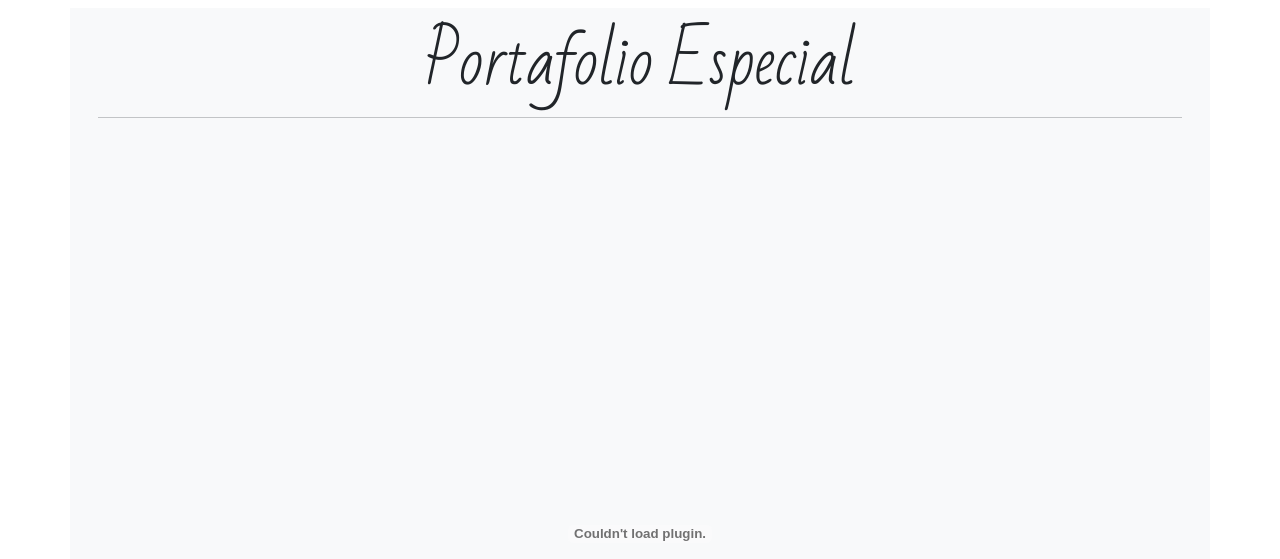
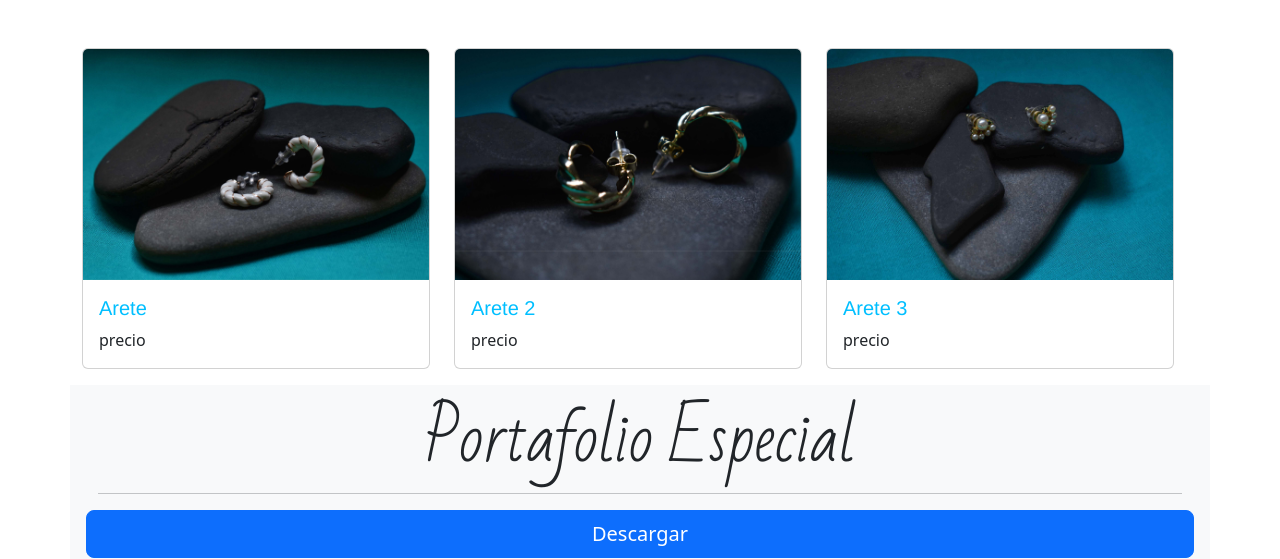
Before and after one commit to daniejl04/tyara, a PHP site: page / in a window 1280 px wide. Shown: the part 209-768 px from the top of the page. Run offline with PHP 8.4, Linux system fonts and the light colour scheme.

Commit message:
intento git 2

```diff
--- /dev/null
+++ b/content/ult-productos.php
@@ -0,0 +1,31 @@
+
+
+<div class="row row-cols-1 row-cols-md-3 g-4 my-3" id="card-prd">
+  <div class="col">
+    <div class="card h-100">
+      <img src="../img/31BA57E7E151259.jpg" class="card-img-top" alt="...">
+      <div class="card-body">
+        <h5 class="card-title">Arete </h5>
+        <p class="card-text">precio</p>
+      </div>
+    </div>
+  </div>
+  <div class="col">
+    <div class="card h-100">
+      <img src="../img/31BA57E7E15125B.jpg" class="card-img-top" alt="...">
+      <div class="card-body">
+        <h5 class="card-title">Arete 2</h5>
+        <p class="card-text">precio</p>
+      </div>
+    </div>
+  </div>
+  <div class="col">
+    <div class="card h-100">
+      <img src="../img/31BA57E7E15125F.jpg" class="card-img-top" alt="...">
+      <div class="card-body">
+        <h5 class="card-title">Arete 3</h5>
+        <p class="card-text">precio</p>
+      </div>
+    </div>
+  </div>
+</div>
--- a/css/style.css
+++ b/css/style.css
@@ -1,9 +1,9 @@
-body{
-    padding: 0;
-    margin: 0;
-}
-
 
 h1 {
     font-family: 'Bad Script', cursive;
 }
+
+h5 {
+    font-family:'Helvetica';
+    color: deepskyblue;
+}
--- a/index.php
+++ b/index.php
@@ -1,20 +1,18 @@
 <?php include("./template/header.php");?>
+
+ <?php include("./content/ult-productos.php");?>
 
 <div class="p-3 bg-light">
     <div class="container ">
         <h1 class="display-3 text-center">Portafolio Especial</h1>
         <hr class="my-3">
         <div class="row">
+                <a class="btn btn-primary btn-lg aling-center" href="archivos/accesorios.pdf" role="button">Descargar</a>
+                <br>
             <div class="grid text-center">
                 <object class="pdfview" type="application/pdf" data="archivos/accesorios.pdf" height="800px" width="100%" ></object>
-                        <!-- <iframe src="archivos/accesorios.pdf" height="800px" width="100%">
-                        </iframe> -->
-                            <!-- <embed src="archivos/accesorios.pdf" type="application/pdf" width="100%" height="800px"  /> -->
-                        </div>
-                        <a class="btn btn-primary btn-lg aling-center" href="archivos/accesorios.pdf" role="button">Descargar</a>
             </div>
         </div>
     </div>
-
-
+</div>
 <?php include("template/footer.php")?>
```
Also changed, not shown: img/31BA57E7E151259.jpg (added), img/31BA57E7E15125B.jpg (added), img/31BA57E7E15125F.jpg (added). Lines whose indentation alone changed are shown as unchanged.
